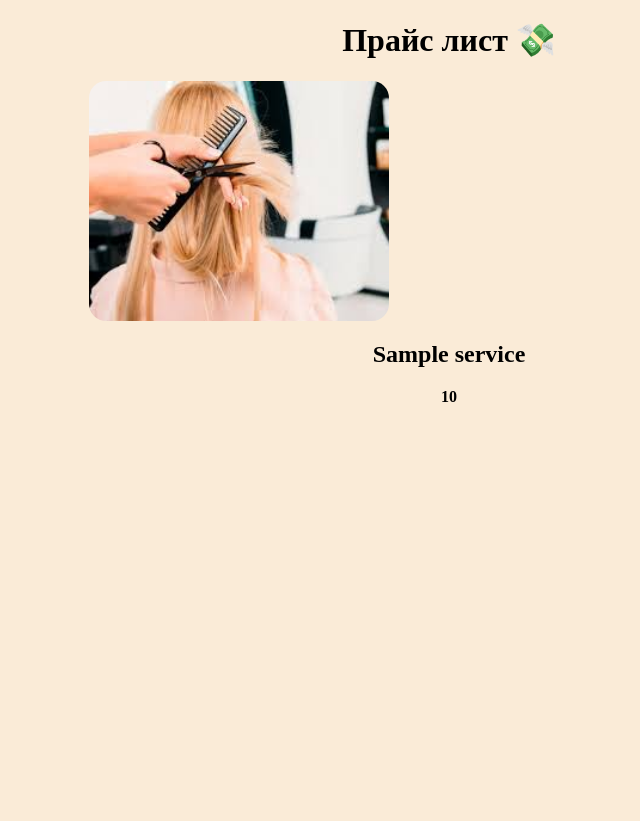
After one commit to LerkaKarinka/salon, a Flask app: template templates/services.jinja in a window 1280 px wide. The commit adds this page. Shown: the whole page, without its empty margins (191-831 px from the left). Run offline with Flask 3, Linux system fonts and the light colour scheme; the template is opened without the code that fills it: most values are stand-ins (such as "Sample title", 1, 10 or a date in 2020).

Commit message:
картинки обработала

```diff
--- a/templates/home.jinja
+++ b/templates/home.jinja
@@ -35,7 +35,7 @@
     <h1>{{ test_name }} Салон красоты "Иринка" &#128151;</h1>
     <h1><a href="employee">{{ test_name }} &#129465; Сотрудники </a></h1>
     <h1><a href="registration">{{ test_name }} &#128221; Запись на услугу</a></h1>
-    <h1><a href="price">{{ test_name }} &#128184; Прайс лист </a></h1>
+    <h1><a href="services">{{ test_name }} &#128184; Прайс лист </a></h1>
 
 
 
--- /dev/null
+++ b/templates/services.jinja
@@ -0,0 +1,59 @@
+<!DOCTYPE html>
+<html lang="ru">
+<head>
+  <meta charset="utf-8">
+  <title>Прайс лист &#128184;</title>
+
+</head>
+
+<body>
+  <center>
+    <h1>Прайс лист &#128184;</h1>
+    <div class="container">
+     <div class="row">
+      <b><h2>
+       {% for services in pr %}
+        <img class="imge" src="/img?dir=services&id={{services.id}}">
+        <h2>{{services.name}}</h2>
+        <p>{{services.price}}</p>
+
+       {% endfor %}
+      </h2>
+      </b>
+     </div>
+
+    </div>
+
+  </center>
+</body>
+</html>
+<style>
+  body {
+   background-color: antiquewhite;
+   margin: 0;
+   padding: 0;
+   height: 100vh; /* Занять всю высоту окна */
+   background-size: cover; /* Масштабировать изображение для заполнения фона */
+   background-position: center; /* Центрировать изображение */
+}
+
+.imge{
+  vertical-align: middle;
+  width: 25%;
+  height: auto;
+  border-radius:17px ;
+  margin-right: 35%;
+  margin-top: 10px;
+  display: block;
+
+}
+.container {
+  width: 1200px;
+  margin: 0 auto;
+
+}
+
+
+
+
+</style>
```
Also changed, not shown: templates/price.jinja (deleted, +0 -52 lines), files/services/1.jpg (renamed from files/services/haircut.jpg), files/services/2.jpg (renamed from files/services/coloring.jpg), files/services/3.jpg (renamed from files/services/manik.jpg), files/services/4.jpg (renamed from files/services/brows.jpg), files/services/5.jpg (renamed from files/services/pedikur.jpg), files/services/6.jpg (renamed from files/services/tato.jpg), files/services/7.jpg (renamed from files/services/ceratin.jpg), files/services/8.jpg (renamed from files/services/biozav.jpg).
